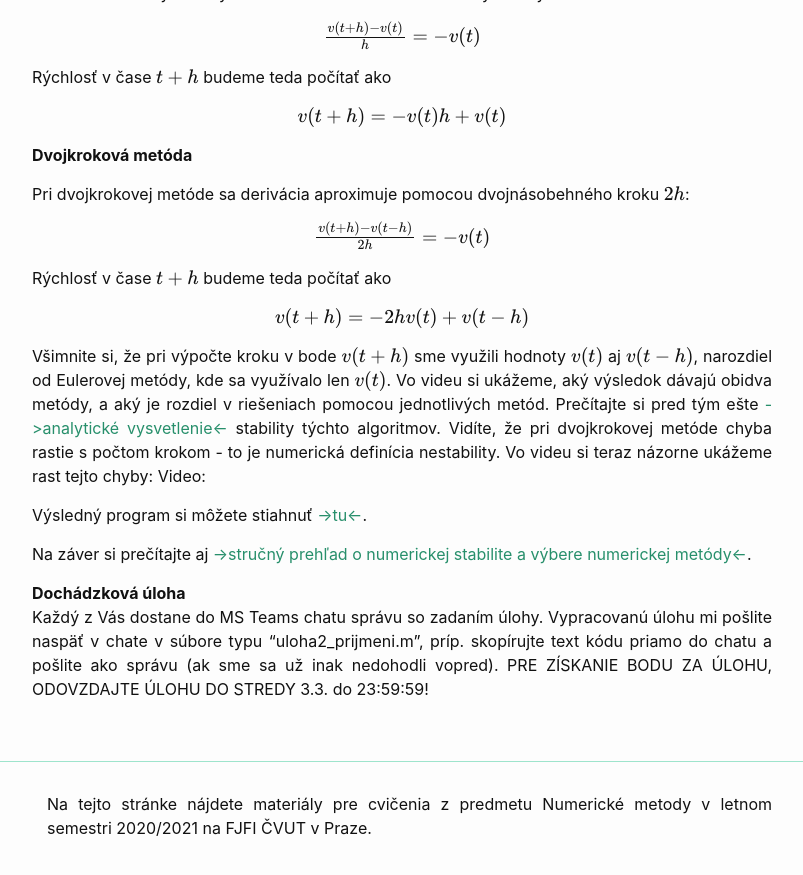
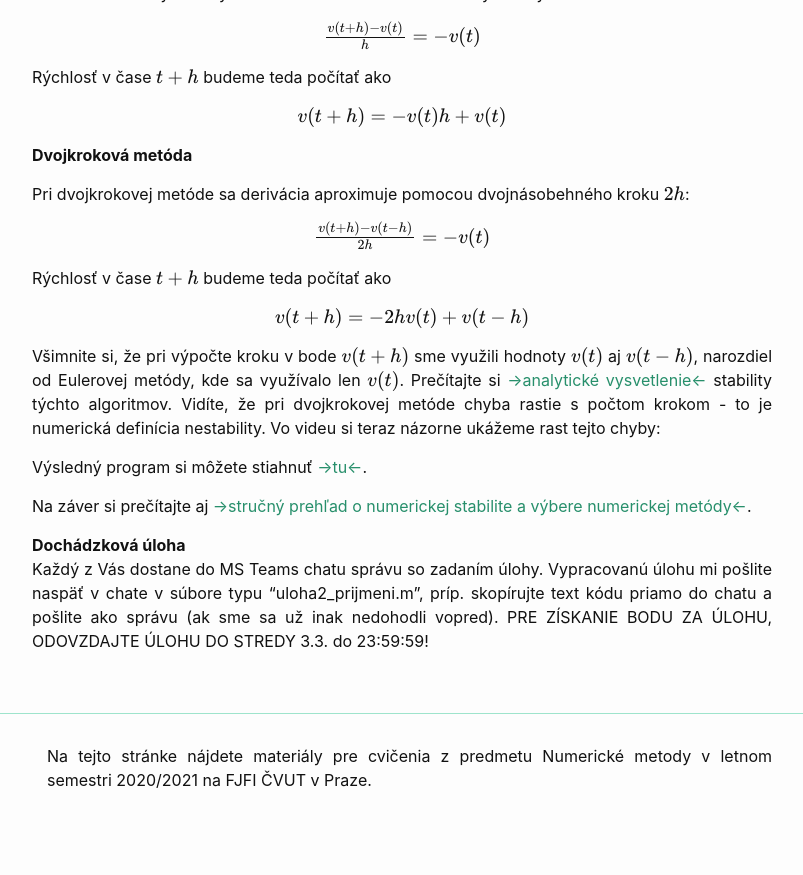
Before and after one commit to maslarova/maslarova.github.io, a Jekyll site: the page built from _posts/2021-02-25-cvicenie2.md, in a window 1280 px wide and 900 px high, scrolled down 573 px. Shown: the top 875 px of the window, without its empty margins (238-1041 px from the left). Built offline with Jekyll 4.4.1, drawn with Linux system fonts in a browser that asks for light colours; after the commit the page ends 1425 px from its top, so only the background shows below that.

Commit message:
2021-02-25-cvicenie2.md

```diff
--- a/_posts/2021-02-25-cvicenie2.md
+++ b/_posts/2021-02-25-cvicenie2.md
@@ -109,9 +109,8 @@ Rýchlosť v čase $t+h$ budeme teda počítať ako
 $v(t+h)= -2h v(t)+v(t-h)$
 
 Všimnite si, že pri výpočte kroku v bode $v(t+h)$ sme využili hodnoty $v(t)$ aj $v(t-h)$, narozdiel od Eulerovej metódy, kde sa využívalo len $v(t)$.
-Vo videu si ukážeme, aký výsledok dávajú obidva metódy, a aký je rozdiel v riešeniach pomocou jednotlivých metód. Prečítajte si pred tým ešte [->analytické vysvetlenie<-](http://kfe.fjfi.cvut.cz/~matysma4/nme/cv02/priklad21.pdf) stability týchto algoritmov. Vidíte, že pri dvojkrokovej metóde chyba rastie s počtom krokom - to je numerická definícia nestability.
+Prečítajte si [->analytické vysvetlenie<-](http://kfe.fjfi.cvut.cz/~matysma4/nme/cv02/priklad21.pdf) stability týchto algoritmov. Vidíte, že pri dvojkrokovej metóde chyba rastie s počtom krokom - to je numerická definícia nestability.
 Vo videu si teraz názorne ukážeme rast tejto chyby:
-Video:
 
 
 Výsledný program si môžete stiahnuť [->tu<-](http://maslarova.github.io/cvicenie2/stabilita.m).
```
